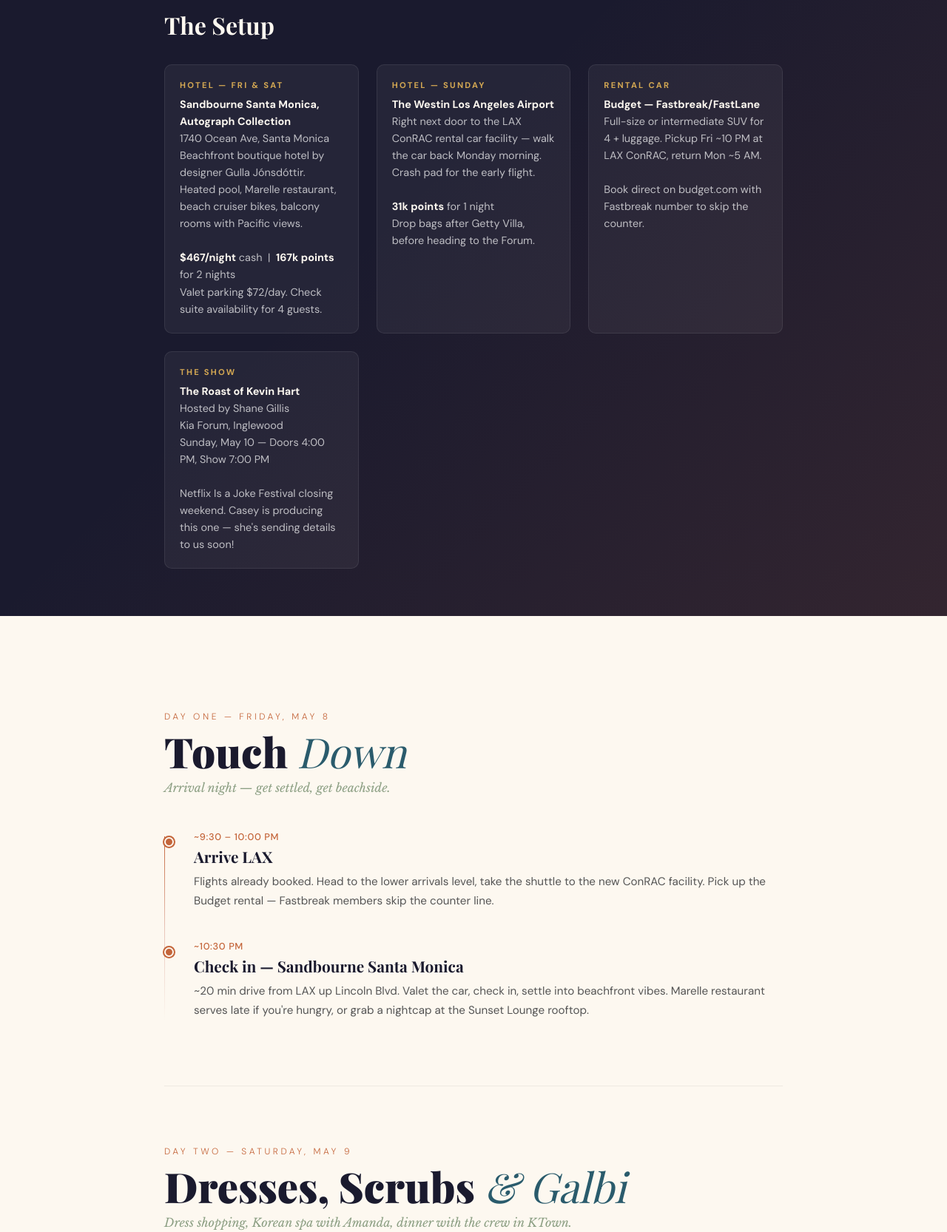
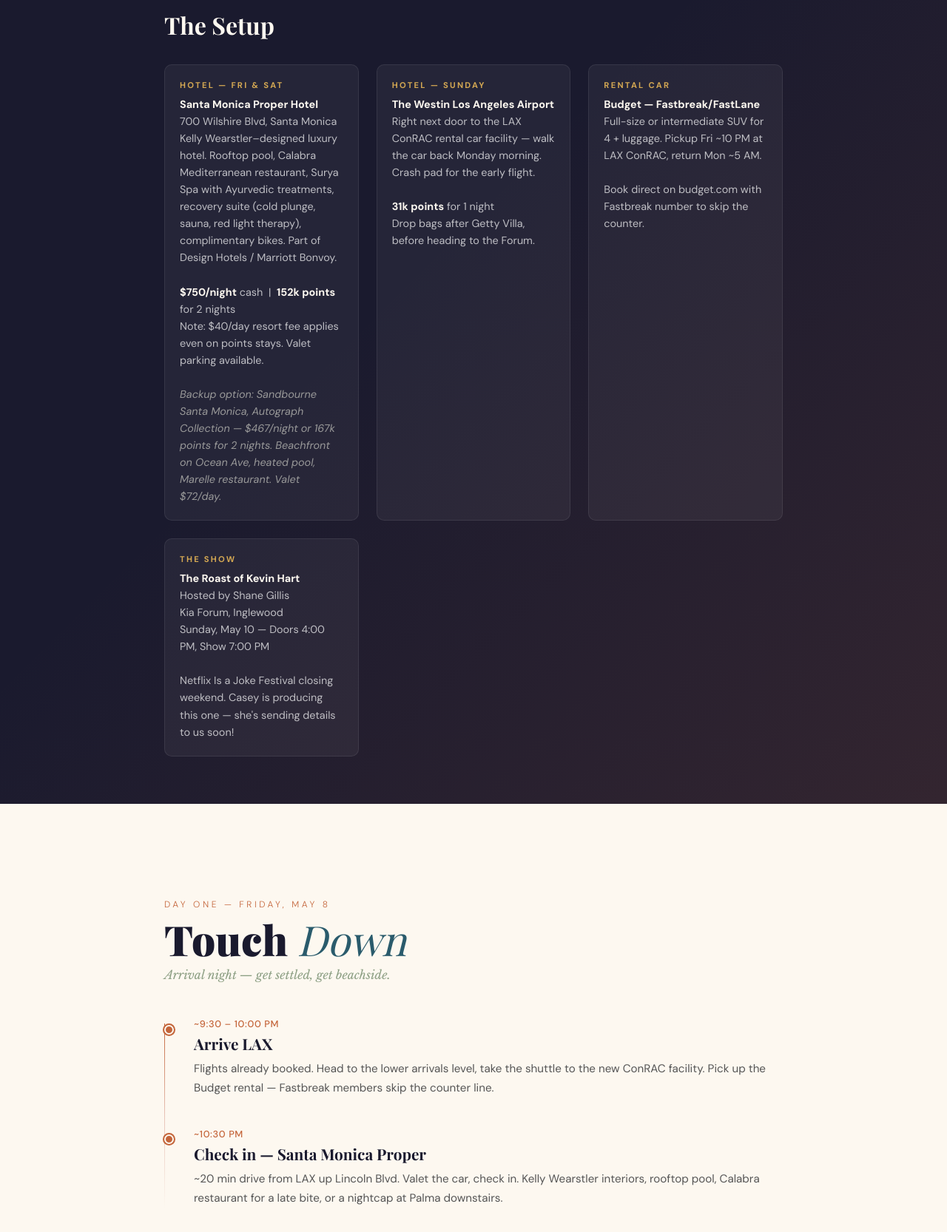
Before and after one commit to caitriggs/caitriggs.github.io, a plain HTML site: page may-in-la/index.html in a window 1280 px wide. Shown: the part 900-2566 px from the top of the page at 74% size. Drawn offline with nearby package versions, Linux system fonts and the light colour scheme; a web font is replaced by a local one.

Commit message:
update hotel for santa monica

```diff
--- a/may-in-la/index.html
+++ b/may-in-la/index.html
@@ -571,11 +571,12 @@
     <div class="logistics-grid">
       <div class="logistics-item">
         <h3>Hotel — Fri &amp; Sat</h3>
-        <p><strong>Sandbourne Santa Monica, Autograph Collection</strong><br>
-        1740 Ocean Ave, Santa Monica<br>
-        Beachfront boutique hotel by designer Gulla Jónsdóttir. Heated pool, Marelle restaurant, beach cruiser bikes, balcony rooms with Pacific views.<br><br>
-        <strong>$467/night</strong> cash &nbsp;|&nbsp; <strong>167k points</strong> for 2 nights<br>
-        Valet parking $72/day. Check suite availability for 4 guests.</p>
+        <p><strong>Santa Monica Proper Hotel</strong><br>
+        700 Wilshire Blvd, Santa Monica<br>
+        Kelly Wearstler–designed luxury hotel. Rooftop pool, Calabra Mediterranean restaurant, Surya Spa with Ayurvedic treatments, recovery suite (cold plunge, sauna, red light therapy), complimentary bikes. Part of Design Hotels / Marriott Bonvoy.<br><br>
+        <strong>$750/night</strong> cash &nbsp;|&nbsp; <strong>152k points</strong> for 2 nights<br>
+        Note: $40/day resort fee applies even on points stays. Valet parking available.<br><br>
+        <em style="color: #999;">Backup option: Sandbourne Santa Monica, Autograph Collection — $467/night or 167k points for 2 nights. Beachfront on Ocean Ave, heated pool, Marelle restaurant. Valet $72/day.</em></p>
       </div>
       <div class="logistics-item">
         <h3>Hotel — Sunday</h3>
@@ -623,9 +624,9 @@
 
     <div class="timeline-item">
       <div class="timeline-time">~10:30 PM</div>
-      <div class="timeline-title">Check in — Sandbourne Santa Monica</div>
+      <div class="timeline-title">Check in — Santa Monica Proper</div>
       <div class="timeline-body">
-        ~20 min drive from LAX up Lincoln Blvd. Valet the car, check in, settle into beachfront vibes. Marelle restaurant serves late if you're hungry, or grab a nightcap at the Sunset Lounge rooftop.
+        ~20 min drive from LAX up Lincoln Blvd. Valet the car, check in. Kelly Wearstler interiors, rooftop pool, Calabra restaurant for a late bite, or a nightcap at Palma downstairs.
       </div>
     </div>
   </div>
@@ -727,7 +728,7 @@
       <div class="timeline-time">Late Night</div>
       <div class="timeline-title">Back to Santa Monica</div>
       <div class="timeline-body">
-        ~25 min drive back to the Sandbourne. Or extend the night with karaoke in KTown — it's an unspoken rule of a night out in Koreatown that you may end up in a private noraebang room.
+        ~25 min drive back to the Proper. Or extend the night with karaoke in KTown — it's an unspoken rule of a night out in Koreatown that you may end up in a private noraebang room.
       </div>
     </div>
   </div>
@@ -744,7 +745,7 @@
   <div class="timeline">
     <div class="timeline-item">
       <div class="timeline-time">9:30 AM</div>
-      <div class="timeline-title">Check Out — Sandbourne</div>
+      <div class="timeline-title">Check Out — Santa Monica Proper</div>
       <div class="timeline-body">
         Pack up, bags in the car. You're heading north on PCH — the Getty Villa is only 15 minutes up the coast from Santa Monica.
       </div>
@@ -871,13 +872,13 @@
   <div class="info-card hotel" style="margin-bottom: 1.5rem;">
     <div class="card-label">Points Budget</div>
     <div class="card-body">
-      <p><strong>Sandbourne (2 nights):</strong> 167,000 &nbsp;+&nbsp; <strong>Westin LAX (1 night):</strong> 31,000 &nbsp;=&nbsp; <strong>198,000 points total</strong></p>
+      <p><strong>Santa Monica Proper (2 nights):</strong> 152,000 &nbsp;+&nbsp; <strong>Westin LAX (1 night):</strong> 31,000 &nbsp;=&nbsp; <strong>183,000 points total</strong></p>
 
     </div>
   </div>
   <ol class="action-list">
     <li><strong>Getty Villa timed-entry tickets</strong> — free but required. Sunday May 10, earliest slot. Book at getty.edu <span class="priority now">Book Now</span></li>
-    <li><strong>Sandbourne Santa Monica</strong> — 2 nights on Bonvoy points (May 8–10). 167k points total. Call property about suite upgrade pricing for 4 guests. <span class="priority now">Book Now</span></li>
+    <li><strong>Santa Monica Proper Hotel</strong> — 2 nights on Bonvoy points (May 8–10). 152k points total (+$40/night resort fee). Book via marriott.com or properhotel.com. Backup: Sandbourne Santa Monica (167k points). <span class="priority now">Book Now</span></li>
     <li><strong>Westin Los Angeles Airport</strong> — 1 night on points (May 10). 31k points. Next door to ConRAC rental car return. <span class="priority now">Book Now</span></li>
     <li><strong>Budget rental car</strong> — Full-size SUV, LAX pickup Fri 10 PM → return Mon 5 AM. Book at budget.com with Fastbreak number. <span class="priority now">Book Now</span></li>
     <li><strong>Olympic Spa appointments</strong> — Saturday afternoon, 2 guests. Call to book body scrub packages. <span class="priority now">Book Now</span></li>
@@ -891,7 +892,7 @@
 <section class="day-section" style="padding-top: 2rem;">
   <div class="day-header">
     <p class="day-label">Reference</p>
-    <h2 class="day-title" style="font-size: 2rem;">Drive Times <span class="light">from Sandbourne</span></h2>
+    <h2 class="day-title" style="font-size: 2rem;">Drive Times <span class="light">from Santa Monica</span></h2>
   </div>
 
   <div class="info-card transport">
```
